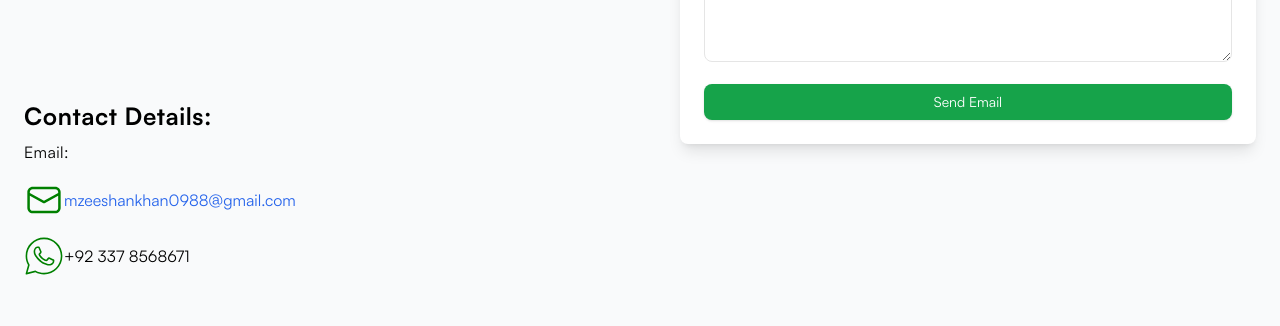
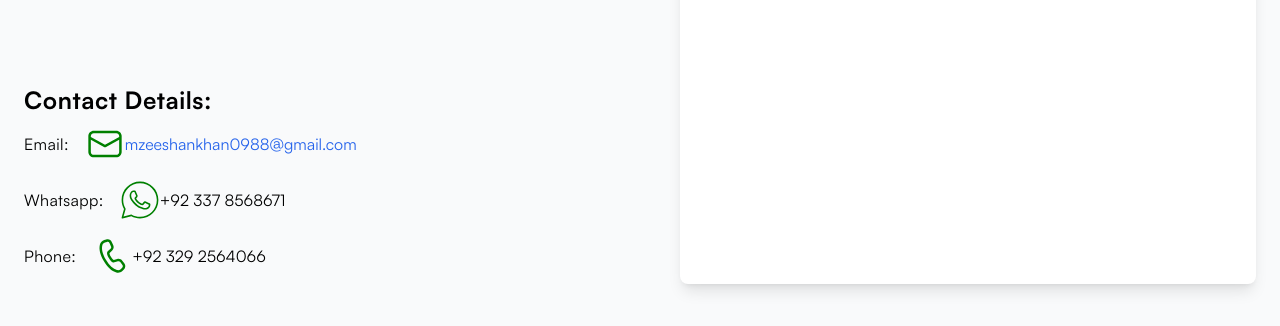
Before and after one commit to ZeeshanZk09/mzeeshankhan, a Next.js app: page / in a window 1280 px wide. Shown: the part 2660-2986 px from the top of the page. Built offline with nearby package versions, Linux system fonts and the light colour scheme.

Commit message:
google tag manager added

```diff
--- a/src/app/layout.tsx
+++ b/src/app/layout.tsx
@@ -3,7 +3,7 @@ import Header from "@/components/Header";
 import Footer from "@/components/Footer";
 import "./globals.css";
 import localFont from "next/font/local";
-import { GoogleAnalytics } from "@next/third-parties/google";
+import { GoogleAnalytics, GoogleTagManager } from "@next/third-parties/google";
 
 const clashDisplayExtralight = localFont({
   src: "./fonts/ClashDisplay-Extralight.woff",
@@ -53,6 +53,7 @@ export default function RootLayout({
 }>) {
   return (
     <html lang="en">
+      <GoogleTagManager gtmId="GTM-TN2SFZ67" />
       <body
         className={`${satoshiRegular.variable} ${clashDisplayExtralight.variable} ${satoshiBold.variable} ${clashDisplayBold.variable} ${clashDisplayMedium.variable} ${clashDisplayRegular.variable} antialiased `}
       >
--- a/src/components/ContactMe.tsx
+++ b/src/components/ContactMe.tsx
@@ -47,7 +47,10 @@ export const ContactMe = () => {
   };
 
   return (
-    <section className="py-10 px-6 font-satoshiRegular flex flex-col sm:flex-row items-center justify-between min-h-screen bg-gray-50">
+    <section
+      id="contact"
+      className="py-10 px-6 font-satoshiRegular flex flex-col sm:flex-row items-center justify-between min-h-screen bg-gray-50"
+    >
       <div className="flex flex-col h-screen justify-between mb-4">
         <div className="flex  sm:items-center gap-10">
           <Image
@@ -67,8 +70,8 @@ export const ContactMe = () => {
             Contact Details:
           </h2>
           <section className="flex flex-col space-y-4">
-            <h3 className="font-satoshiRegular tracking-wide">Email:</h3>
             <div className="flex items-center">
+              <h3 className="font-satoshiRegular tracking-wide mr-4">Email:</h3>
               <Image
                 src={`/assets/images/contact/email.svg`}
                 width={100}
@@ -87,10 +90,20 @@ export const ContactMe = () => {
               {
                 index: 0,
                 label: "+92 337 8568671",
+                name: "Whatsapp:",
                 path: "/assets/images/contact/whatsapp.svg",
               },
-            ].map(({ label, path, index }) => (
+              {
+                index: 1,
+                label: "+92 329 2564066",
+                name: "Phone:",
+                path: "/assets/images/contact/phone.svg",
+              },
+            ].map(({ label, path, index, name }) => (
               <div key={index} className="flex items-center">
+                <h3 className="font-satoshiRegular tracking-wide mr-4">
+                  {name}
+                </h3>
                 <Image
                   src={path}
                   width={100}
@@ -106,7 +119,7 @@ export const ContactMe = () => {
           </section>
         </div>
       </div>
-      <div className="w-full max-w-xl p-6 bg-white rounded-lg shadow-lg">
+      <div className="h-screen w-full max-w-xl p-6 bg-white rounded-lg shadow-lg">
         <h2 className="text-2xl font-bold font-clashDisplayRegular text-center text-gray-800">
           Direct Message
         </h2>
```
Also changed, not shown: public/assets/images/contact/phone.svg (added).
